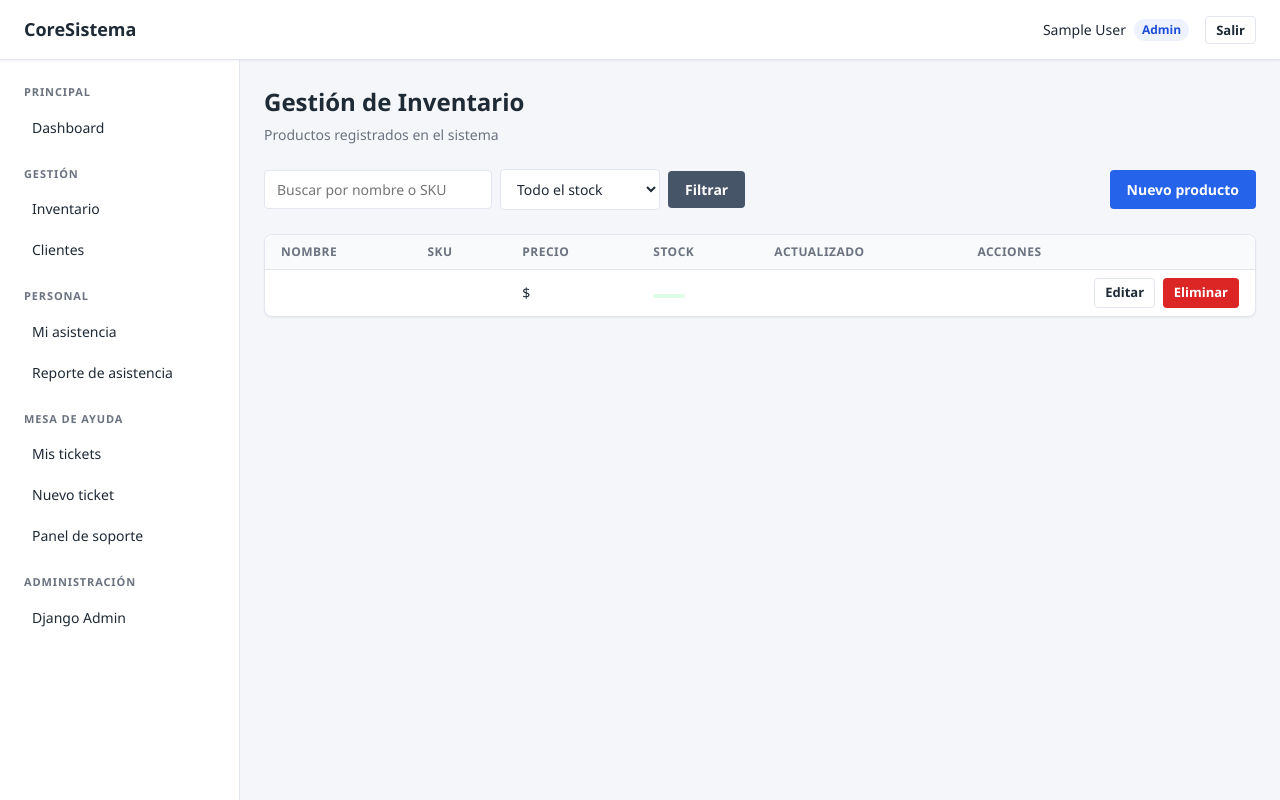
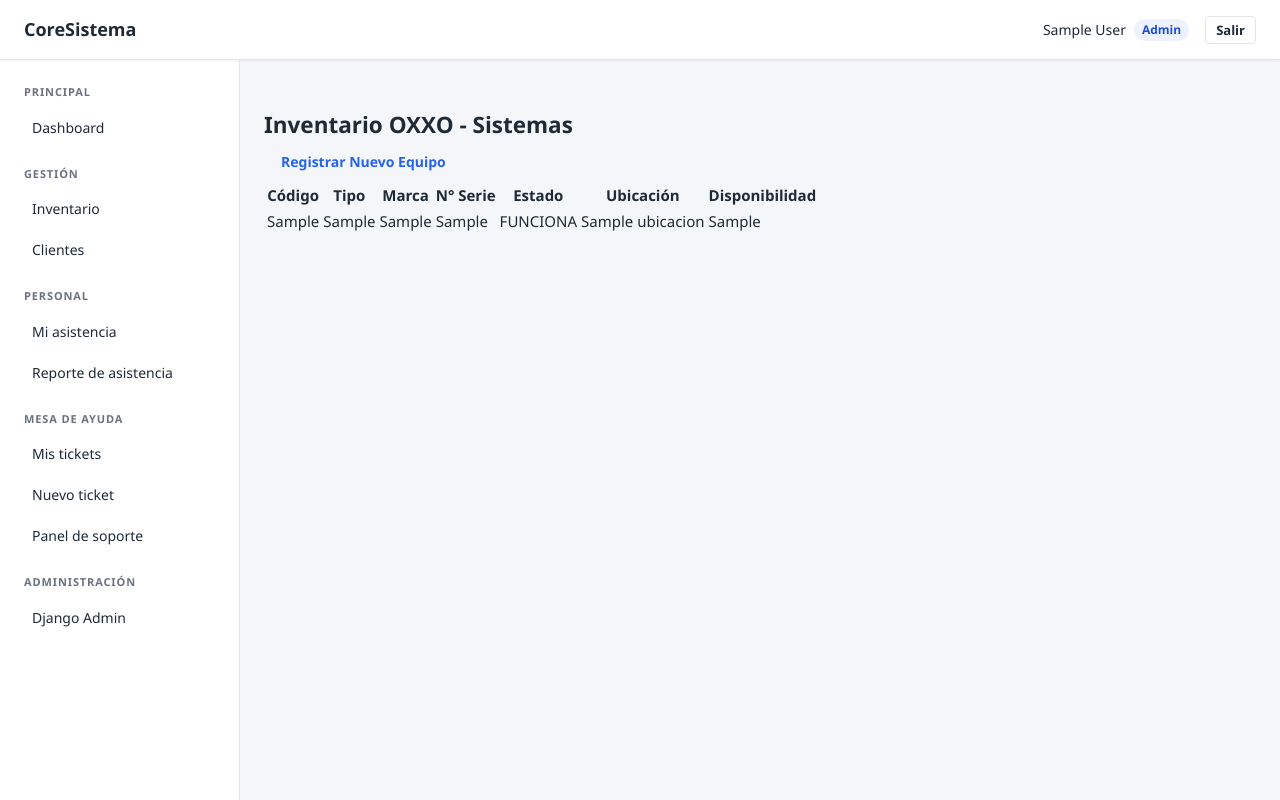
Before and after one commit to DavidFH951/SISTEMA-EMPRESARIAL, a Django app: page /inventario/ in a window 1280 px wide. Run offline with Django 5.2, Linux system fonts and the light colour scheme; a user stored in the database is signed in; tables that the repository leaves empty hold one stand-in row (values such as "Sample post").

Commit message:
Crear tablas y arreglar error 500

```diff
--- a/templates/inventory/product_list.html
+++ b/templates/inventory/product_list.html
@@ -1,87 +1,38 @@
 {% extends "base.html" %}
-{% load static %}
+{% block content %}
+<div class="container mt-4">
+    <h2>Inventario OXXO - Sistemas</h2>
+    <a href="{% url 'inventory:product_create' %}" class="btn btn-primary mb-3">Registrar Nuevo Equipo</a>
 
-{% block title %}Inventario | Sistema Empresarial{% endblock %}
-{% block page_title %}Gestión de Inventario{% endblock %}
-{% block page_subtitle %}Productos registrados en el sistema{% endblock %}
-
-{% block extra_css %}
-    <link rel="stylesheet" href="{% static 'css/pages/inventory.css' %}">
-{% endblock %}
-
-{% block content %}
-<section class="toolbar">
-    <form class="toolbar__search" method="get" action="{% url 'inventory:product_list' %}">
-        <input class="form-input" type="search" name="q" value="{{ search_query }}"
-               placeholder="Buscar por nombre o SKU">
-        <select class="form-input" name="stock">
-            <option value="">Todo el stock</option>
-            <option value="low" {% if stock_filter == 'low' %}selected{% endif %}>Stock bajo</option>
-            <option value="out" {% if stock_filter == 'out' %}selected{% endif %}>Sin stock</option>
-        </select>
-        <button class="btn btn--secondary" type="submit">Filtrar</button>
-    </form>
-
-    {% if user.is_admin or user.is_manager %}
-        <a class="btn btn--primary" href="{% url 'inventory:product_create' %}">Nuevo producto</a>
-    {% endif %}
-</section>
-
-<section class="table-wrapper">
-    <table class="data-table" data-module="inventory">
+    <table class="table table-striped">
         <thead>
             <tr>
-                <th>Nombre</th>
-                <th>SKU</th>
-                <th>Precio</th>
-                <th>Stock</th>
-                <th>Actualizado</th>
-                {% if user.is_admin or user.is_manager %}
-                    <th class="data-table__actions-col">Acciones</th>
-                {% endif %}
+                <th>Código</th>
+                <th>Tipo</th>
+                <th>Marca</th>
+                <th>N° Serie</th>
+                <th>Estado</th>
+                <th>Ubicación</th>
+                <th>Disponibilidad</th>
             </tr>
         </thead>
         <tbody>
             {% for product in products %}
-                <tr>
-                    <td>{{ product.name }}</td>
-                    <td>{{ product.sku }}</td>
-                    <td>${{ product.price }}</td>
-                    <td>
-                        <span class="badge {% if product.is_low_stock %}badge--warning{% else %}badge--success{% endif %}">
-                            {{ product.stock_quantity }}
-                        </span>
-                    </td>
-                    <td>{{ product.updated_at|date:"d/m/Y H:i" }}</td>
-                    {% if user.is_admin or user.is_manager %}
-                        <td class="data-table__actions">
-                            <a class="btn btn--ghost btn--sm" href="{% url 'inventory:product_update' product.pk %}">Editar</a>
-                            <a class="btn btn--danger btn--sm" href="{% url 'inventory:product_delete' product.pk %}">Eliminar</a>
-                        </td>
-                    {% endif %}
-                </tr>
+            <tr>
+                <td>{{ product.codigo_interno }}</td>
+                <td>{{ product.tipo_equipo }}</td>
+                <td>{{ product.marca }}</td>
+                <td>{{ product.n_serie }}</td>
+                <td>{{ product.estado }}</td>
+                <td>{{ product.ubicacion_actual.nombre }}</td>
+                <td>{{ product.disponibilidad }}</td>
+            </tr>
             {% empty %}
-                <tr>
-                    <td class="table-empty" colspan="6">No se encontraron productos.</td>
-                </tr>
+            <tr>
+                <td colspan="7" class="text-center">No hay equipos registrados aún.</td>
+            </tr>
             {% endfor %}
         </tbody>
     </table>
-</section>
-
-{% if is_paginated %}
-<nav class="pagination">
-    {% if page_obj.has_previous %}
-        <a class="btn btn--ghost btn--sm" href="?page={{ page_obj.previous_page_number }}&q={{ search_query }}&stock={{ stock_filter }}">Anterior</a>
-    {% endif %}
-    <span class="pagination__status">Página {{ page_obj.number }} de {{ page_obj.paginator.num_pages }}</span>
-    {% if page_obj.has_next %}
-        <a class="btn btn--ghost btn--sm" href="?page={{ page_obj.next_page_number }}&q={{ search_query }}&stock={{ stock_filter }}">Siguiente</a>
-    {% endif %}
-</nav>
-{% endif %}
+</div>
 {% endblock %}
-
-{% block extra_js %}
-    <script src="{% static 'js/modules/inventory.js' %}" defer></script>
-{% endblock %}
```
